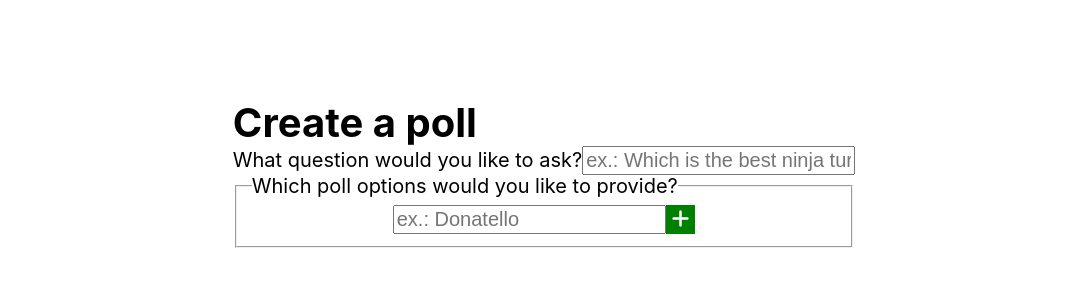
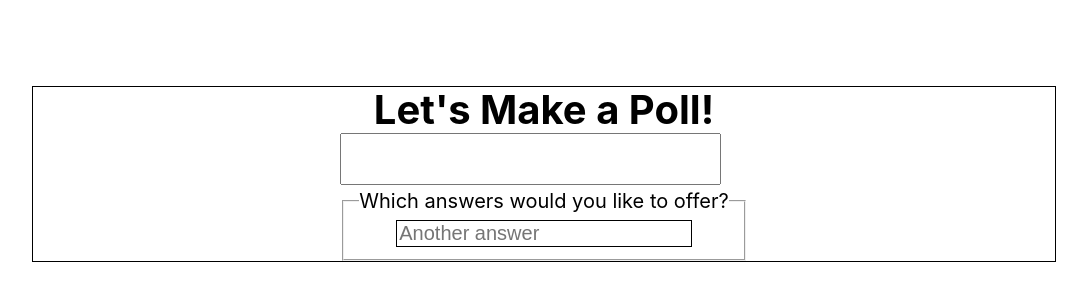
Before and after one commit to adammarostica/poll-app, a React (Create React App) app: page /create in a window 1280 px wide. Shown: the part 226-526 px from the top of the page, without its empty margins (96-1183 px from the left). Built offline with nearby package versions, Linux system fonts and the light colour scheme.

Commit message:
CreatePoll logic rework

```diff
--- a/src/App.css
+++ b/src/App.css
@@ -13,9 +13,22 @@ h1, p {
   margin: 0;
 }
 
+h1 {
+  text-align: center;
+}
+
 a {
   text-decoration: none;
   color: black;
+}
+
+textarea {
+  resize: none;
+}
+
+[type=text] {
+  border: 1px solid black;
+  width: 80%;
 }
 
 button {
@@ -40,29 +53,16 @@ button {
   padding: 1rem;
 }
 
+.create {
+  border: 1px solid black;
+  width: 100%;
+  display: flex;
+  flex-direction: column;
+  align-items: center;
+}
+
 .poll-options {
   display: flex;
   flex-direction: column;
   align-items: center;
 }
-
-.poll-option {
-  display: flex;
-}
-
-.poll-option p {
-  width: 100%;
-}
-
-.poll-option__button {
-  border: none;
-  color: white;
-}
-
-.poll-option__button--add {
-  background-color: green;
-}
-
-.poll-option__button--remove {
-  background-color: red;
-}
--- a/src/CreatePoll.js
+++ b/src/CreatePoll.js
@@ -1,9 +1,8 @@
-import { useState } from "react";
+import { useEffect, useState } from "react";
 
 export default function CreatePoll() {
 
   const [pollQuestion, setPollQuestion] = useState('');
-  const [newOption, setNewOption] = useState('');
   const [pollOptions, setPollOptions] = useState([]);
 
   function handleQuestionChange(e) {
@@ -11,33 +10,69 @@ export default function CreatePoll() {
   }
 
   function handleOptionChange(e) {
-    setNewOption(e.target.value);
+    console.log(e.target);
+    const newOptions = [...pollOptions];
+    newOptions[e.target.id] = e.target.value;
+    setPollOptions(newOptions);
   }
 
-  function addPollOption(e) {
-    e.preventDefault();
-    const options = [...pollOptions];
-    options.push(newOption);
-    setPollOptions(options);
-    setNewOption('');
-  }
+  useEffect(() => {
+    if (pollOptions.every((option) => option.length > 0)) {
+      const newOptions = [...pollOptions];
+      newOptions.push('');
+      setPollOptions(newOptions);
+    }
+  }, [pollOptions])
 
-  function removePollOption(e, index) {
-    console.log(e, index);
-    e.preventDefault();
-    let options = [...pollOptions];
-    options.splice(index, 1);
-    setPollOptions(options);
-  }
+  // function addPollOption(e) {
+  //   e.preventDefault();
+  //   if (newOption) {
+  //     const options = [...pollOptions];
+  //     options.push(newOption);
+  //     setPollOptions(options);
+  //     setNewOption('');
+  //   }
+  // }
 
-  function handleKeyDown(e) {
-    if (e.key !== 'Enter') return;
-    addPollOption(e);
-  }
+  // function removePollOption(e, index) {
+  //   console.log(e, index);
+  //   e.preventDefault();
+  //   let options = [...pollOptions];
+  //   options.splice(index, 1);
+  //   setPollOptions(options);
+  // }
+
+  // function handleKeyDown(e) {
+  //   if (e.key !== 'Enter') return;
+  //   addPollOption(e);
+  // }
 
   return (
     <div className="create">
-      <h1>Create a poll</h1>
+
+      <h1>Let's Make a Poll!</h1>
+
+      <form>
+        <label className="sr-only" htmlFor="poll-question">What would you like to ask?</label>
+        <textarea onChange={handleQuestionChange} value={pollQuestion} name="poll-question" id="poll-question" cols="30" rows="2"></textarea>
+
+        <fieldset className="poll-options">
+          <legend>Which answers would you like to offer?</legend>
+
+          {
+            pollOptions.map((option, index) => (
+              <>
+                <label className="sr-only" htmlFor={index}>Enter an answer here</label>
+                <input onChange={handleOptionChange} value={option} type="text" name={index} id={index} placeholder="Another answer" />
+              </>
+            ))
+          }
+
+        </fieldset>
+
+      </form>
+
+      {/* <h1>Poll Creator</h1>
       <label htmlFor="poll-question">What question would you like to ask?</label>
       <input onChange={handleQuestionChange} value={pollQuestion} type="text" name="poll-question" id="poll-question" placeholder="ex.: Which is the best ninja turtle?" />
 
@@ -60,7 +95,7 @@ export default function CreatePoll() {
             </button>
           </div>
         </form>
-      </fieldset>
+      </fieldset> */}
     </div>
   );
 }
```
Also changed, not shown: src/firebase.js (added, +19 -0 lines).
